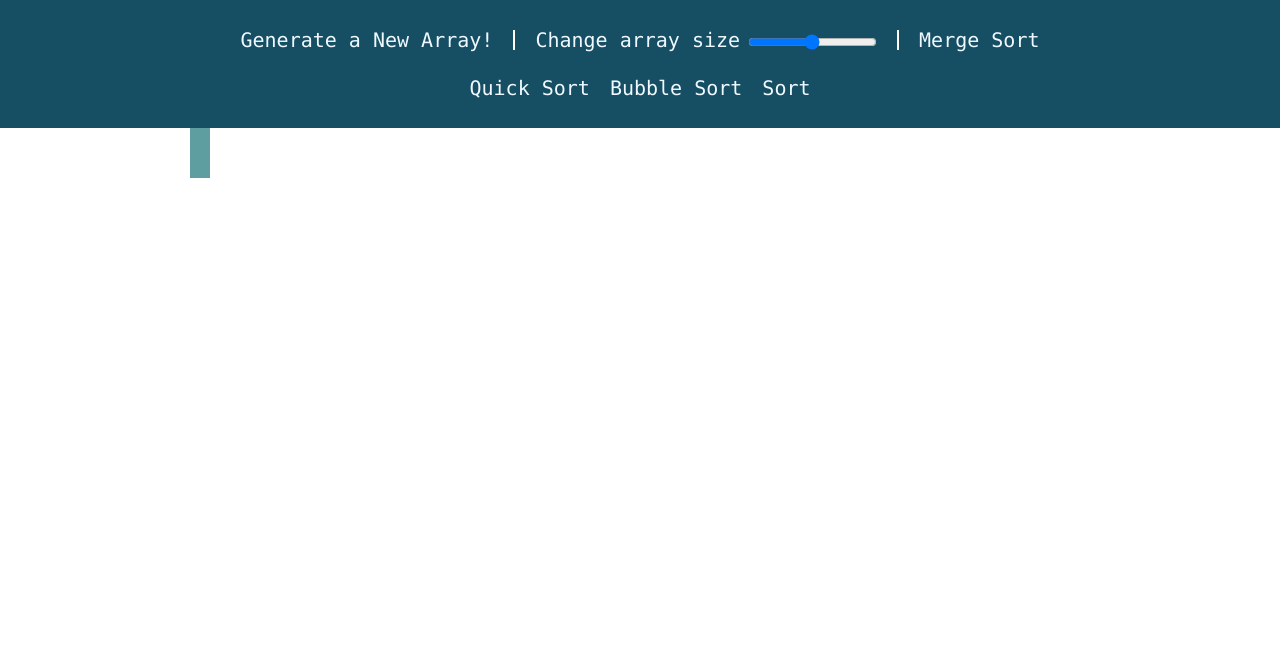
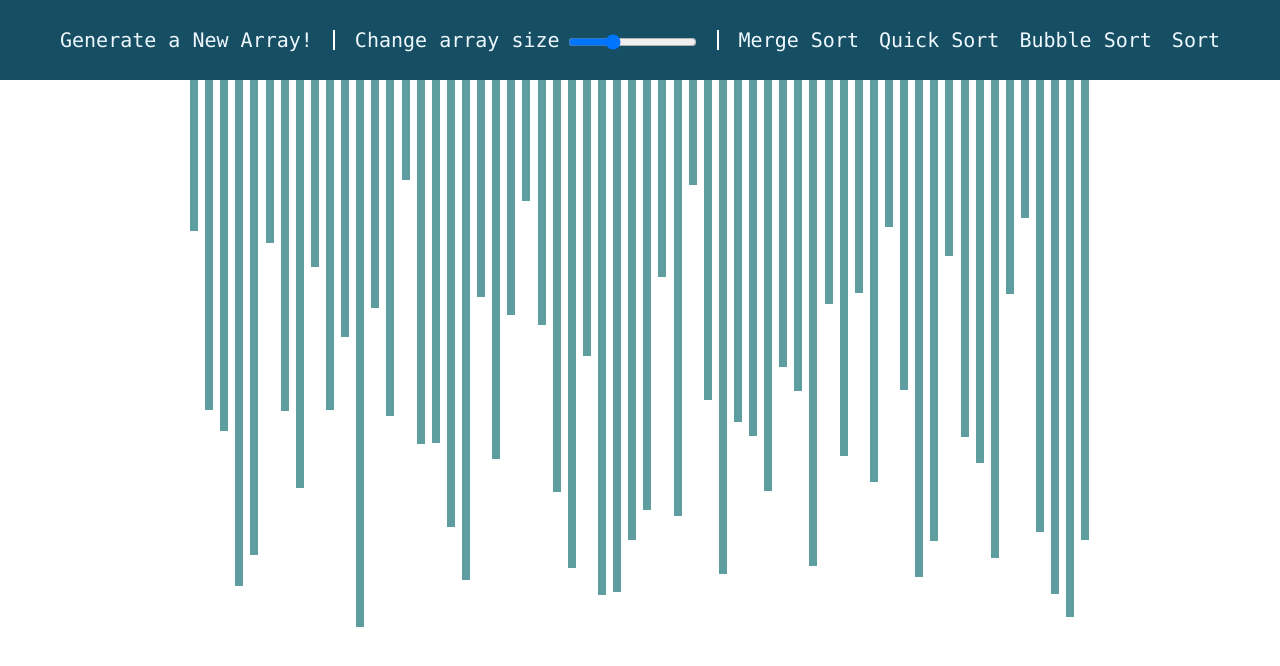
Before and after one commit to AmroAly/Sorting-Visualiser, a React (Create React App) app: page / in a window 1280 px wide. Shown: the top 666 px of the page. Built offline with nearby package versions, Linux system fonts and the light colour scheme.

Commit message:
Added range input functionality

```diff
--- a/src/App.js
+++ b/src/App.js
@@ -1,11 +1,18 @@
+import { useEffect, useState } from "react";
 import Header from "./components/Header";
 import StripesWrapper from "./components/StripesWrapper";
 
 function App() {
+  const INITIAL_RANGE_VALUE = 60;
+  const [numberOfStripes, setNumberOfStripes] = useState(INITIAL_RANGE_VALUE);
+  const onRangeChange = (value) => {
+    const rangeValue = value;
+    setNumberOfStripes(rangeValue);
+  };
   return (
     <div className="App w-full">
-      <Header />
-      <StripesWrapper />
+      <Header onRangeChange={onRangeChange} />
+      <StripesWrapper numberOfStripes={numberOfStripes} />
     </div>
   );
 }
--- a/src/components/Header.js
+++ b/src/components/Header.js
@@ -1,7 +1,15 @@
-const Header = () => {
+import { useState } from "react";
+
+const Header = ({ onRangeChange }) => {
+  const INITIAL_RANGE_VALUE = 60;
+  const [rangeValue, setRangeValue] = useState(INITIAL_RANGE_VALUE);
+  const onRangeChangeHandler = (e) => {
+    setRangeValue(e.target.value);
+    onRangeChange(e.target.value);
+  };
   return (
     <header className="bg-cyan-900">
-      <nav className="relative mx-auto flex flex-row flex-wrap items-center justify-center p-4 container w-9/12 text-xl text-sky-50 font-mono">
+      <nav className="relative mx-auto flex flex-row flex-wrap items-center justify-center p-4 container w-full l:text-l xl:text-xl text-sky-50 font-mono">
         <div className="nav-child">Generate a New Array!</div>
         <div className="vl"></div>
         <div className="nav-child flex flex-row flex-wrap items-center justify-between">
@@ -10,9 +18,11 @@ const Header = () => {
             <input
               className="align-middle ml-2"
               type="range"
-              min="1"
-              max="100"
+              min="15"
+              max="150"
               id="myRange"
+              value={rangeValue}
+              onChange={onRangeChangeHandler}
             />
           </div>
         </div>
--- a/src/components/Stripe.js
+++ b/src/components/Stripe.js
@@ -1,7 +1,7 @@
 const Stripe = ({ height, broderWidth }) => (
   <div
-    className="stripe"
-    style={{ height, borderLeft: `${broderWidth} solid cadetblue` }}
+    className="stripe sm:m-0"
+    style={{ height, borderLeft: `${broderWidth}px solid cadetblue` }}
   ></div>
 );
 
--- a/src/components/StripesWrapper.js
+++ b/src/components/StripesWrapper.js
@@ -1,9 +1,22 @@
 import Stripe from "./Stripe";
 
-const StripesWrapper = () => (
-  <div className="stripe-wrapper mx-auto flex flex-row items-center justify-between container w-9/12">
-    <Stripe height={"50px"} broderWidth={"20px"} />
-  </div>
-);
+const StripesWrapper = ({ numberOfStripes }) => {
+  const generateStripes = () => {
+    const stripes = [];
+    let stripeWidth = Math.floor(500 / numberOfStripes);
+    for (let i = 0; i < numberOfStripes; i++) {
+      let height = Math.random() * (500 - 50) + 100;
+      stripes.push(
+        <Stripe key={i} height={height} broderWidth={stripeWidth} />
+      );
+    }
+    return stripes;
+  };
+  return (
+    <div className="stripe-wrapper mx-auto flex flex-row justify-between container w-9/12 overflow-hidden">
+      {generateStripes()}
+    </div>
+  );
+};
 
 export default StripesWrapper;
--- a/src/index.css
+++ b/src/index.css
@@ -22,6 +22,7 @@ nav>.nav-child:hover {
 }
 
 .stripe {
-  border-left: 20px solid cadetblue;
+  /* border-left: 20px solid cadetblue; */
   /* height: 500px; */
+  margin-left: 2px;
 }
```
